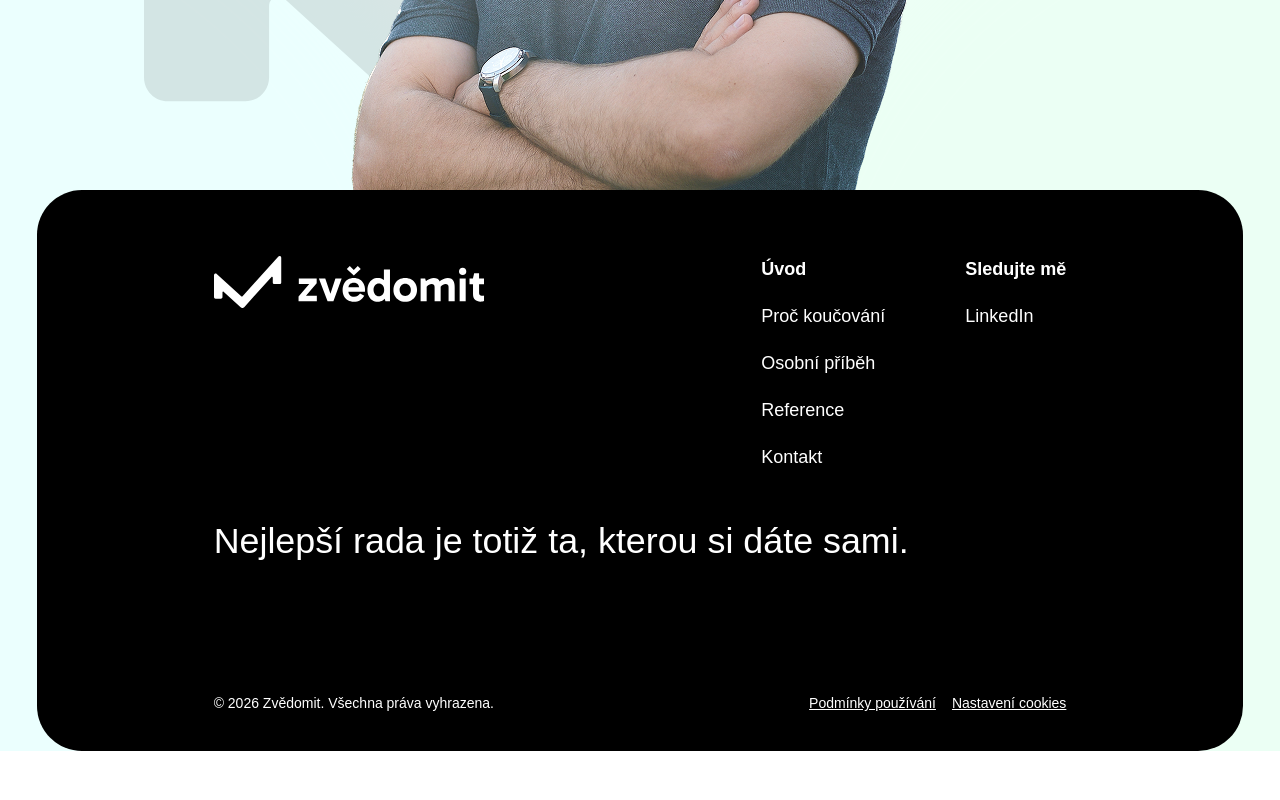
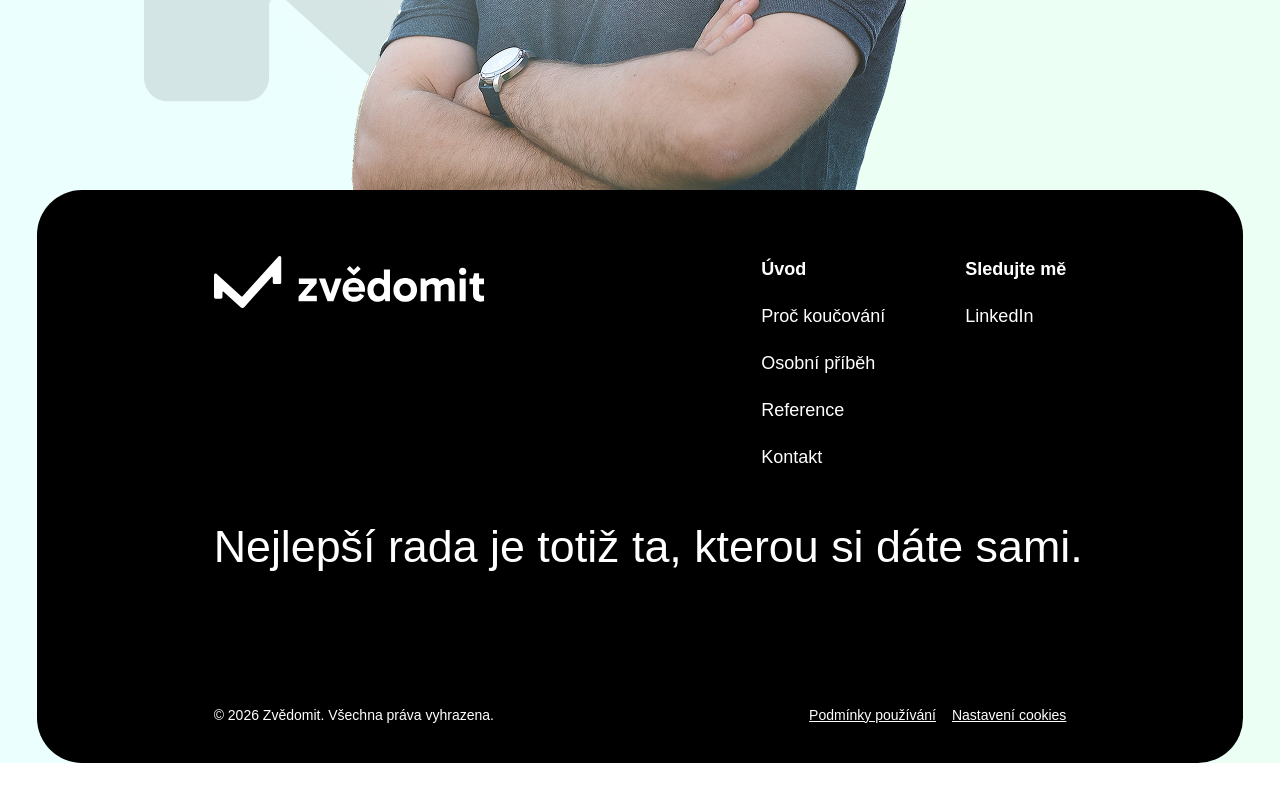
Before and after one commit to sketchyline/zvedomit, a Next.js app: page / in a window 1280 px wide. Shown: the part 6987-7787 px from the top of the page. Built offline with nearby package versions, Linux system fonts and the light colour scheme; a web font is replaced by a local one.

Commit message:
fix: footer tagline — zvětšení (3.5vw/4.5rem) a vycentrování
Co-Authored-By: Claude Sonnet 4.6 <noreply@anthropic.com>

```diff
--- a/src/components/sections/Footer.tsx
+++ b/src/components/sections/Footer.tsx
@@ -144,7 +144,7 @@ export function Footer() {
             </div>
           </div>
 
-          <p className="mt-12 text-white text-[clamp(1.5rem,2.8vw,3.5rem)] font-normal leading-tight whitespace-nowrap">
+          <p className="mt-12 text-white text-[clamp(1.5rem,3.5vw,4.5rem)] font-normal leading-tight whitespace-nowrap text-center">
             Nejlepší rada je totiž ta, kterou si dáte sami.
           </p>
 
```
